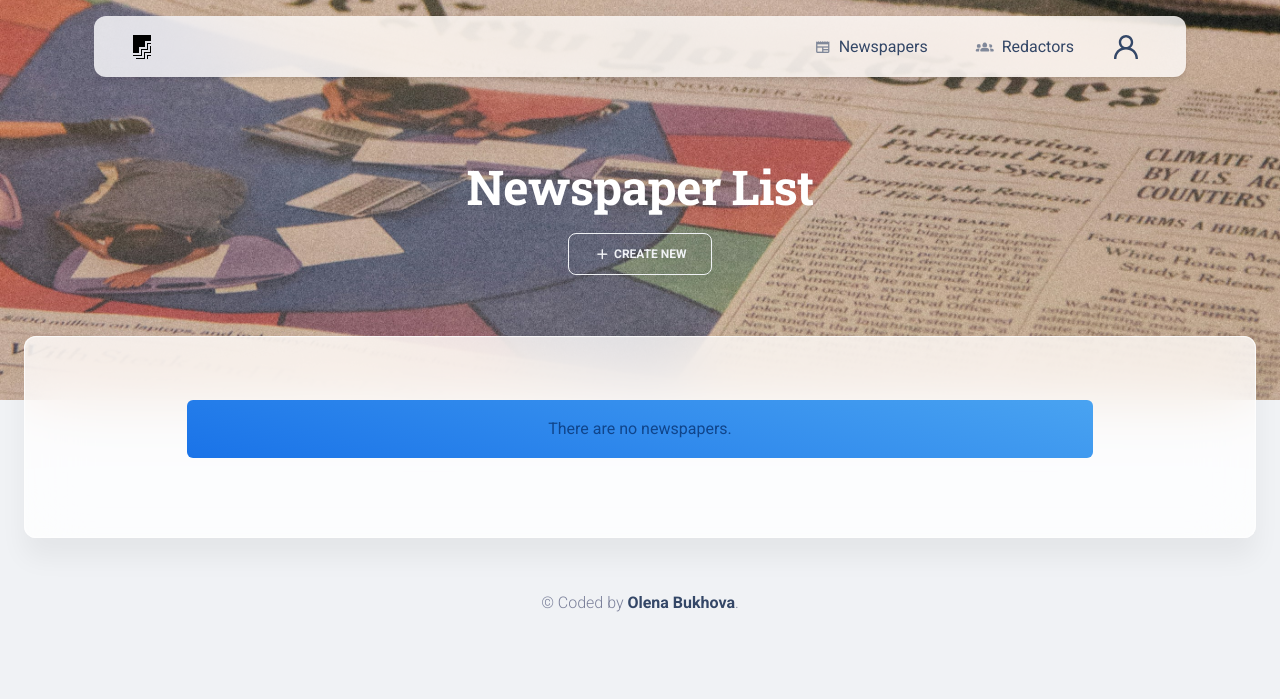
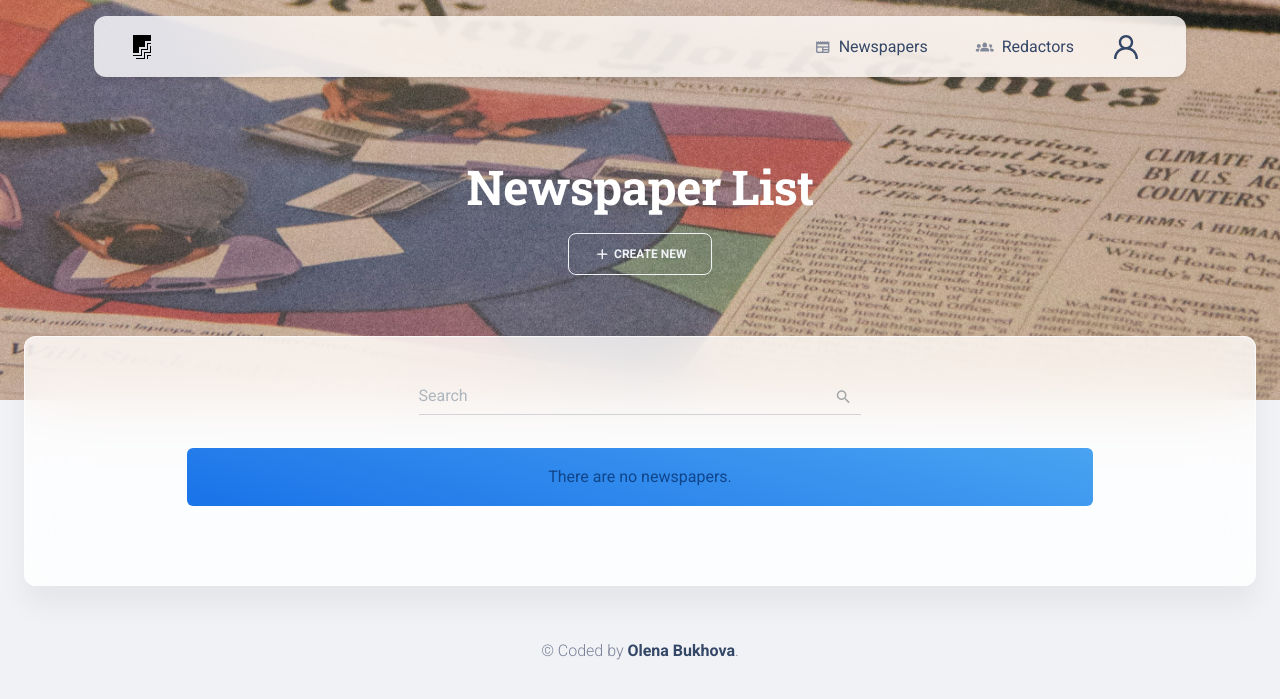
Before and after one commit to buhova/publication-tracking-system, a Django app: page /newspapers/ in a window 1280 px wide. Shown: the top 699 px of the page. Run offline with Django 5.2, Linux system fonts and the light colour scheme; the visitor is signed in with stand-in values (Sample User, id 1); data that the repository does not hold is empty; some libraries are stand-ins or nearby versions.

Commit message:
feat(newspaper list): add search form

```diff
--- a/templates/home/newspaper_list.html
+++ b/templates/home/newspaper_list.html
@@ -13,7 +13,21 @@
 </header>
 
 <div class="card card-body blur shadow-blur mx-3 mx-md-4 mt-n6">
-  <section class="py-5">
+  <section class="pb-5">
+    <form method="get" action="" id="search-form">
+          <div class="container">
+            <div class="row text-center py-2 mt-3">
+              <div class="col-lg-5 mx-auto">
+                <div class="input-group input-group-dynamic mb-4">
+                  <span class="input-group-text"><i class="material-icons opacity-6 me-2 text-lg">search</i></span>
+                  <input class="search-input form-control text-md" placeholder="Search" type="text" >
+                </div>
+                </div>
+              </div>
+            </div>
+        </form>
+
+  <!-- Newspapers Table -->
   <div class="container">
     <div class="row">
       <div class="col-lg-10 mx-auto">
```
